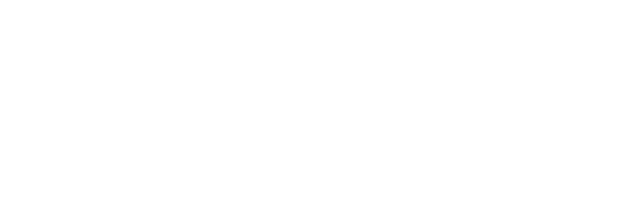
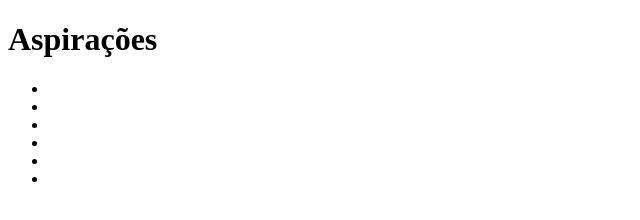
Before and after one commit to nickfanny1222/html-texto, a plain HTML site: page aspiracoes.html in a window 1280 px wide. Shown: the whole page, without its empty margins (0-640 px from the left). Drawn offline with Linux system fonts and the light colour scheme.

Commit message:
adicionei o corpo do arquivo aspirações

```diff
--- a/aspiracoes.html
+++ b/aspiracoes.html
@@ -6,6 +6,17 @@
     <title>Document</title>
 </head>
 <body>
+    <h1>Aspirações</h1>
 
+    <p></p>
+
+    <ul>
+        <li></li>
+        <li></li>
+        <li></li>
+        <li></li>
+        <li></li>
+        <li></li>
+    </ul>
 </body>
 </html>
```
